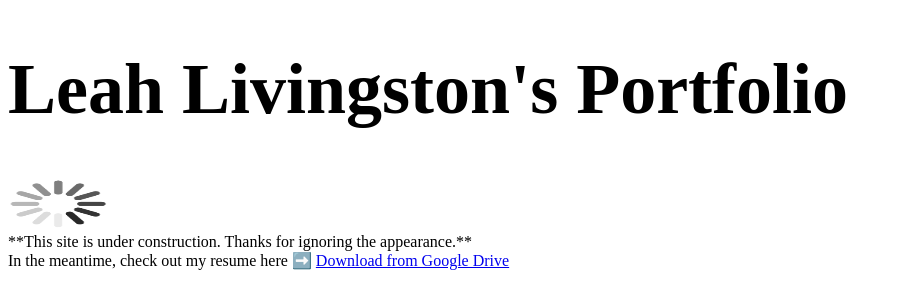
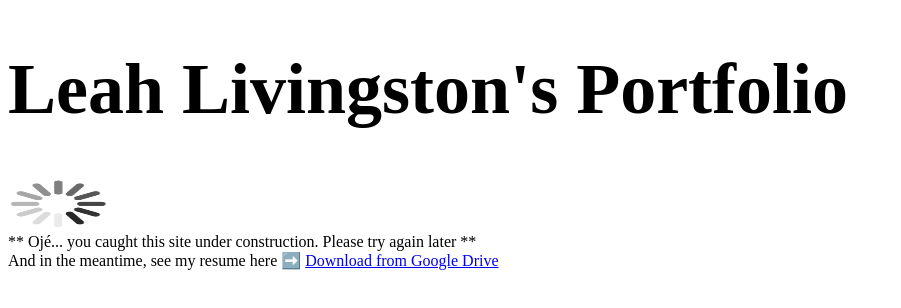
Before and after one commit to lvlivingston/personal-portfolio, a Next.js app: page / in a window 1280 px wide. Shown: the top 308 px of the page, without its empty margins (0-901 px from the left). Built offline with nearby package versions, Linux system fonts and the light colour scheme.

Commit message:
updated readme

```diff
--- a/pages/index.js
+++ b/pages/index.js
@@ -25,10 +25,10 @@ export default function Home() {
             />
         </div>
         <div>
-          **This site is under construction. Thanks for ignoring the appearance.**
+          ** Ojé... you caught this site under construction. Please try again later **
         </div>
         <div>
-          In the meantime, check out my resume here ➡️ {' '}
+          And in the meantime, see my resume here ➡️ {' '}
               <a
                 href="https://drive.google.com/file/d/1k-X3cNCU5G22tQ279Nh70rlOKLVQjgeM/view?usp=drive_link"
                 target="_blank"
```
